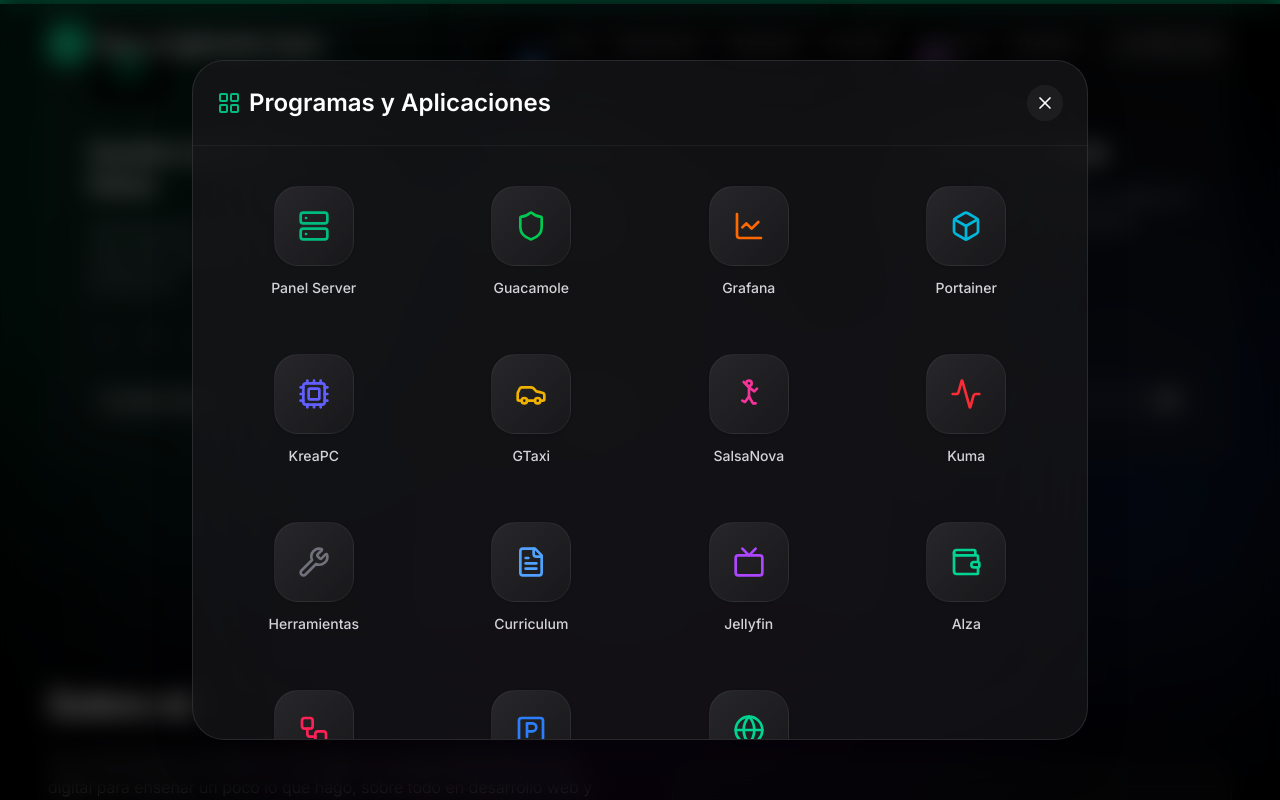
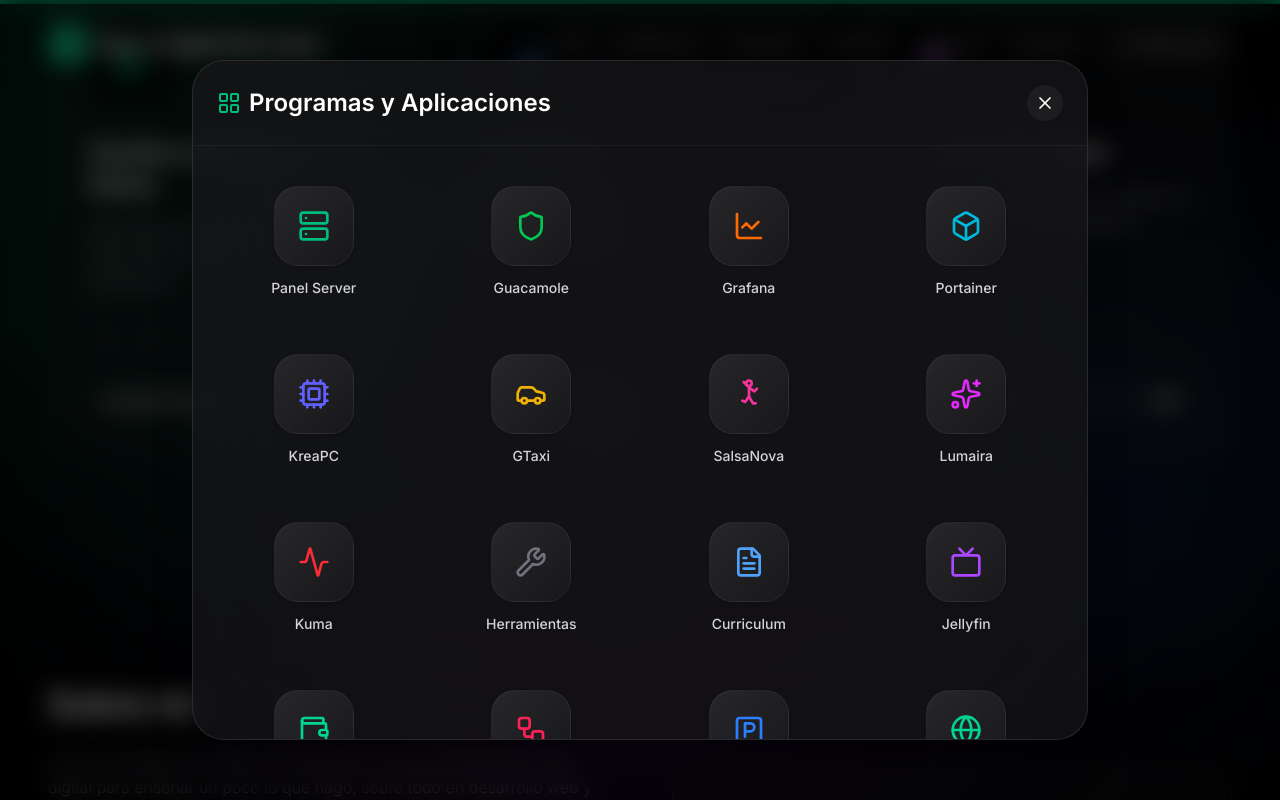
Before and after one commit to marcogugliandolo/Portafolio, a React (Vite) app: page / in a window 1280 px wide. Both pictures are taken after a click on the button "Abrir Launchpad". Shown: the part 1870-2670 px from the top of the page. Built offline with nearby package versions, Linux system fonts and the light colour scheme.

Commit message:
feat: add Lumaira project to portfolio list

```diff
--- a/src/App.tsx
+++ b/src/App.tsx
@@ -184,6 +184,7 @@
     { name: 'KreaPC', url: 'https://kreapc.marcogugliandolo.com', icon: <Cpu className="w-8 h-8 text-indigo-500" /> },
     { name: 'GTaxi', url: 'https://taxi.marcogugliandolo.com', icon: <Car className="w-8 h-8 text-yellow-500" /> },
     { name: 'SalsaNova', url: 'https://salsanova.marcogugliandolo.com', icon: <DanceIcon className="w-8 h-8 text-pink-500" /> },
+    { name: 'Lumaira', url: 'https://lumaira.marcogugliandolo.com', icon: <Sparkles className="w-8 h-8 text-fuchsia-500" /> },
     { name: 'Kuma', url: 'https://kuma.marcogugliandolo.com', icon: <Activity className="w-8 h-8 text-red-500" /> },
     { name: 'Herramientas', url: 'https://herramientas.marcogugliandolo.com', icon: <Wrench className="w-8 h-8 text-zinc-500" /> },
     { name: 'Curriculum', url: 'https://curriculum.marcogugliandolo.com', icon: <FileText className="w-8 h-8 text-blue-400" /> },
```
